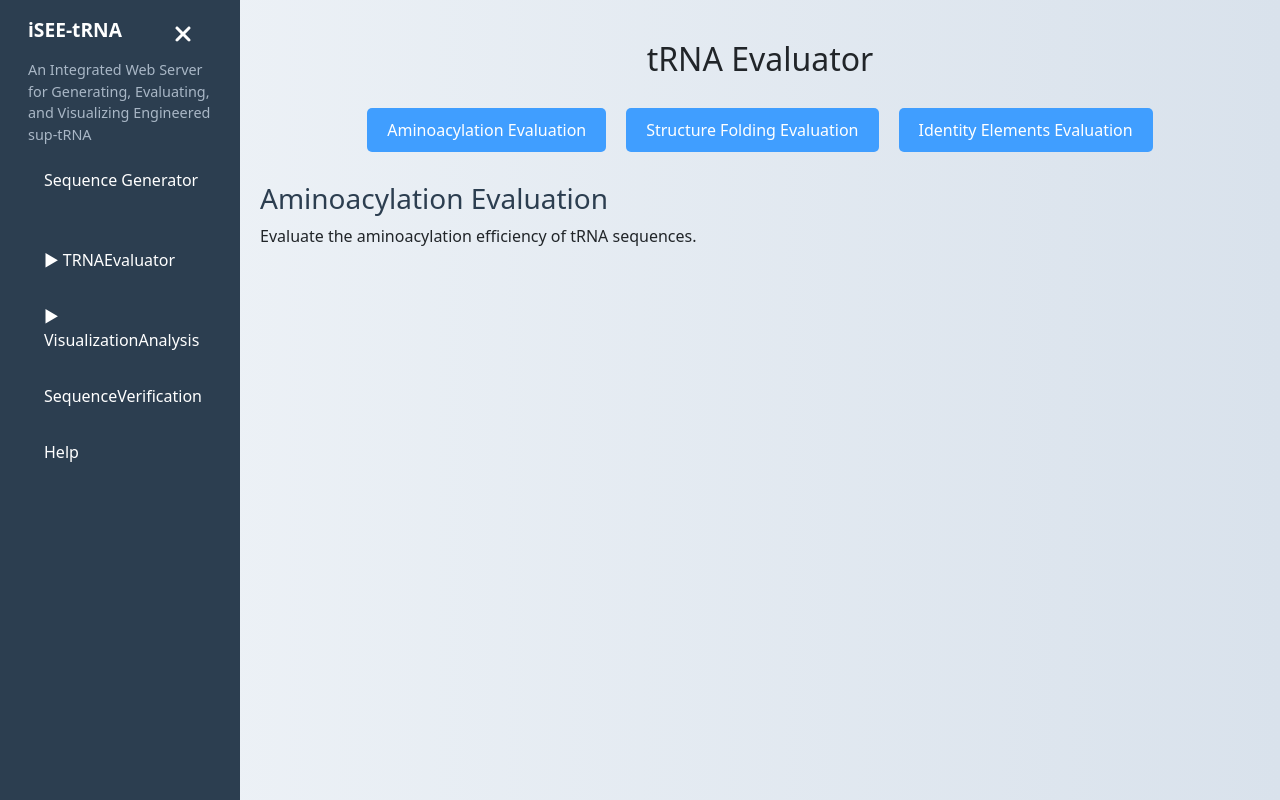
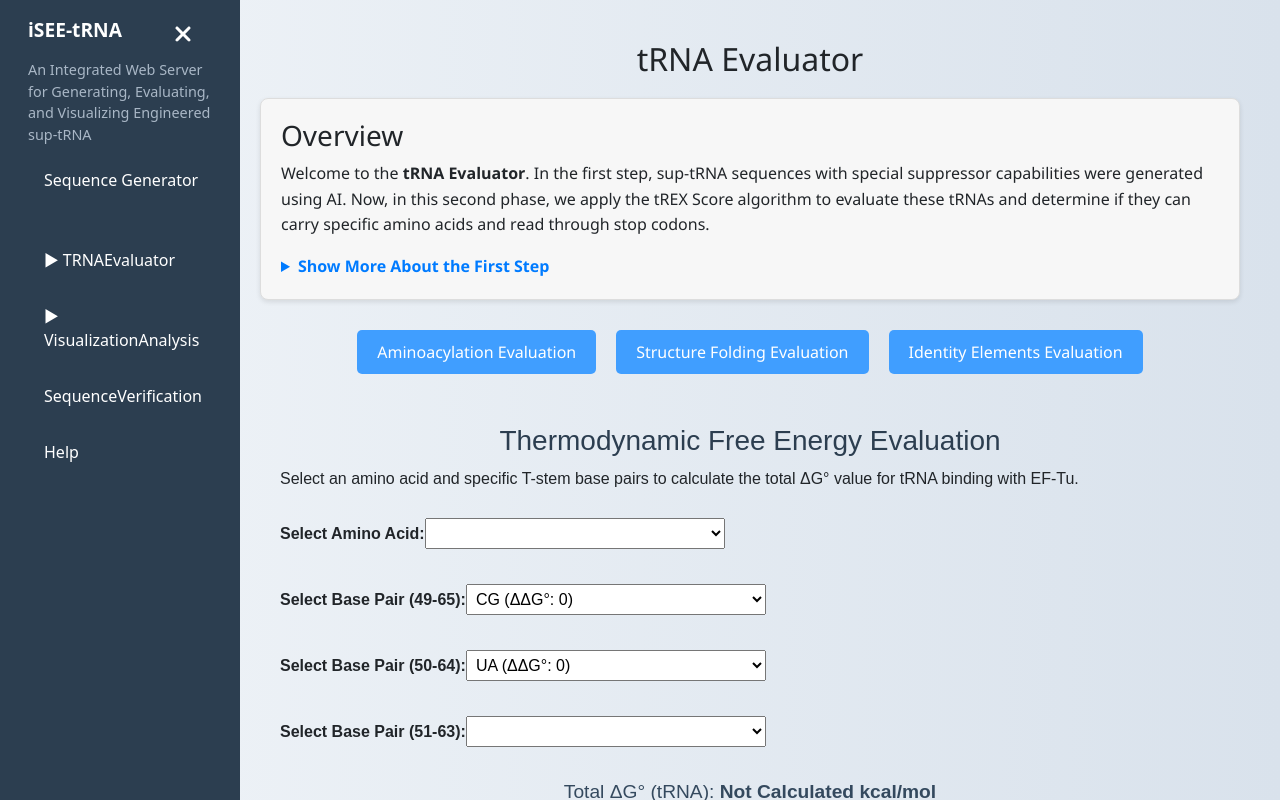
Before and after one commit to Lovelumine/AYumeRNA, a Vue app in the folder AYumeRNA-frontend/: page /trna-evaluator/aminoacylation in a window 1280 px wide. Built offline with nearby package versions, Linux system fonts and the light colour scheme; what @shene/table would draw is missing.

Commit message:
修改细节

```diff
--- a/AYumeRNA-frontend/src/pages/TRNAEvaluator/AminoacylationEvaluation.vue
+++ /dev/null
@@ -1,16 +0,0 @@
-<template>
-  <div>
-    <h3>Aminoacylation Evaluation</h3>
-    <p>Evaluate the aminoacylation efficiency of tRNA sequences.</p>
-  </div>
-</template>
-
-<script setup lang="ts">
-
-</script>
-
-<style scoped>
-h3 {
-  color: #2c3e50;
-}
-</style>
--- /dev/null
+++ b/AYumeRNA-frontend/src/pages/TRNAEvaluator/AminoacylationEvaluation/AminoacylationEvaluation.vue
@@ -0,0 +1,147 @@
+<template>
+  <div class="free-energy-evaluation">
+    <h3>Thermodynamic Free Energy Evaluation</h3>
+    <p>
+      Select an amino acid and specific T-stem base pairs to calculate the total
+      ΔG° value for tRNA binding with EF-Tu.
+    </p>
+
+    <!-- 氨基酸选择框 -->
+    <div class="amino-acid-selection">
+      <label for="amino-acid">Select Amino Acid:</label>
+      <select v-model="selectedAminoAcid" id="amino-acid">
+        <option
+          v-for="aa in aminoAcids"
+          :key="aa.name"
+          :value="aa.deltaG"
+        >
+          {{ aa.name }} (ΔΔG°: {{ aa.deltaG }})
+        </option>
+      </select>
+    </div>
+
+    <!-- 三个T-stem碱基对选择框 -->
+    <div class="tstem-selection" v-for="region in tStemRegions" :key="region.region">
+      <label :for="region.region">Select Base Pair ({{ region.region }}):</label>
+      <select v-model="selectedPairs[region.region]" :id="region.region">
+        <option
+          v-for="pair in region.pairs"
+          :key="pair.position"
+          :value="pair.deltaG"
+        >
+          {{ pair.position }} (ΔΔG°: {{ pair.deltaG }})
+        </option>
+      </select>
+    </div>
+
+    <!-- 计算并显示总的 ΔG° -->
+    <div class="result">
+      <p>
+        Total ΔG° (tRNA): <strong>{{ calculateTotalDeltaG() ?? 'Not Calculated' }} kcal/mol</strong>
+      </p>
+    </div>
+  </div>
+</template>
+
+<script setup lang="ts">
+import { ref } from 'vue'
+
+// 氨基酸与 ΔΔG°(aa) 数据
+const aminoAcids = [
+  { name: 'Glu', deltaG: 2.8 },
+  { name: 'Asp', deltaG: 1.9 },
+  { name: 'Ala', deltaG: 1.4 },
+  { name: 'Gly', deltaG: 0.7 },
+  { name: 'Gln', deltaG: -1.4 },
+  { name: 'Trp', deltaG: -1.1 }
+]
+
+// T-stem 三个区域的碱基对及 ΔΔG° 数据
+const tStemRegions = [
+  {
+    region: '49-65',
+    pairs: [
+      { position: 'CG', deltaG: 0.0 },
+      { position: 'UA', deltaG: -0.2 },
+      { position: 'GC', deltaG: -0.5 },
+      { position: 'AU', deltaG: -0.4 },
+      { position: 'GU', deltaG: -0.9 }
+    ]
+  },
+  {
+    region: '50-64',
+    pairs: [
+      { position: 'GU', deltaG: 1.4 },
+      { position: 'GC', deltaG: 0.4 },
+      { position: 'UA', deltaG: 0.0 },
+      { position: 'AU', deltaG: -0.2 }
+    ]
+  },
+  {
+    region: '51-63',
+    pairs: [
+      { position: 'AU', deltaG: 0.1 },
+      { position: 'UG', deltaG: 0.2 },
+      { position: 'GC', deltaG: -0.5 },
+      { position: 'AC', deltaG: -0.8 },
+      { position: 'GC', deltaG: -1.0 }
+    ]
+  }
+]
+
+// 响应式数据
+const selectedAminoAcid = ref<number | null>(null)
+const selectedPairs = ref<Record<string, number>>({
+  '49-65': 0.0,
+  '50-64': 0.0,
+  '51-63': 0.0
+})
+
+// 计算 ΔG°(total)
+const calculateTotalDeltaG = () => {
+  const aminoAcidG = selectedAminoAcid.value
+  const tStemG = Object.values(selectedPairs.value).reduce((a, b) => a + b, 0)
+
+  if (aminoAcidG !== null) {
+    return (aminoAcidG + tStemG).toFixed(2)
+  } else {
+    return null
+  }
+}
+</script>
+
+<style scoped>
+.free-energy-evaluation {
+  padding: 20px;
+  font-family: Arial, sans-serif;
+}
+
+h3 {
+  text-align: center;
+  color: #2c3e50;
+}
+
+label {
+  font-weight: bold;
+}
+
+select {
+  margin: 10px 0;
+  padding: 5px;
+  width: 100%;
+  max-width: 300px;
+  font-size: 1em;
+}
+
+.result {
+  margin-top: 20px;
+  font-size: 1.2em;
+  text-align: center;
+  color: #34495e;
+}
+
+.amino-acid-selection,
+.tstem-selection {
+  margin-bottom: 15px;
+}
+</style>
--- a/AYumeRNA-frontend/src/pages/TRNAEvaluator/IdentityElementsEvaluation/IdentityElementsEvaluation.vue
+++ b/AYumeRNA-frontend/src/pages/TRNAEvaluator/IdentityElementsEvaluation/IdentityElementsEvaluation.vue
@@ -1,40 +1,22 @@
 <!-- src/pages/TReXScore/TRNACompatibilityEvaluator.vue -->
 <template>
   <div class="site--main">
-    <h2 class="title">tRNACompatibility Evaluator</h2>
-    <p class="description">
-      Welcome to the <strong>tRNACompatibility Evaluator</strong>. In the first step, we used AI to generate novel sup-tRNA sequences. Now, we will evaluate these sequences to determine whether they can carry specific amino acids and read through stop codons.
-    </p>
+    <div class="info-box">
+  <h3>Evaluating tRNA Identity Elements with tREX Score</h3>
+  <p>
+    Identity elements are critical sequence and structural features in tRNAs that determine their recognition by aminoacyl-tRNA synthetases (aaRSs) and their ability to carry specific amino acids. Proper identification of these elements is essential to evaluate whether a generated sup-tRNA sequence can function correctly in translation, including the suppression of stop codons.
+  </p>
 
-    <div class="info-box">
-  <h3>Overview</h3>
   <p>
-    In the first step, sup-tRNA sequences with special suppressor capabilities were generated using AI. Now, in this second phase, we apply the tREX Score algorithm to evaluate these tRNAs and determine if they can carry specific amino acids and read through stop codons.
+    To assess the identity elements of generated sup-tRNA sequences, we use the <strong>tREX Score</strong> algorithm. This scoring method compares candidate tRNAs against consensus templates derived from validated reference tRNA datasets to identify conserved positions critical for amino acid binding and identity recognition.
   </p>
 
   <details class="details-box">
     <summary class="details-summary">
-      Show More About the First Step
+      Show More About the Evaluation Process
     </summary>
-    <div class="details-content">
-      <h4>Step 1: Generating sup-tRNA Sequences</h4>
-      <p>
-        In the first step, computational models and reference datasets were used to generate new sup-tRNA sequences with potential stop codon suppression capabilities. At this stage, the specific amino acids they carry were not yet determined. These sequences serve as candidates for further evaluation in this phase.
-      </p>
-    </div>
-  </details>
-</div>
 
-<div class="info-box">
-  <h3>Step 2: Evaluating tRNAs with tREX Score</h3>
-  <p>
-    To determine whether the generated sup-tRNA sequences can carry specific amino acids and suppress stop codons, we use the tREX Score algorithm. This process aligns candidate tRNAs against consensus templates derived from reference tRNA datasets.
-  </p>
-  <details class="details-box">
-    <summary class="details-summary">
-      Show More About the Second Step
-    </summary>
-    <p>The reference datasets for scoring are:</p>
+    <p>The reference datasets for scoring identity elements are as follows:</p>
     <ul>
       <li>
         Ala (Alanine):
@@ -109,13 +91,15 @@
         >
       </li>
     </ul>
+
     <p>
-      These files contain template tRNA sequences used to generate a consensus template and identify conserved positions.
+      These files contain consensus tRNA sequences used to align and identify conserved nucleotide positions contributing to tRNA identity.
     </p>
 
     <p>
-      After performing a multiple sequence alignment (MSA) on the templates, we define:
+      After performing a multiple sequence alignment (MSA) on the templates, the following scoring formulas are applied:
     </p>
+
     <img
       src="https://minio.lumoxuan.cn/ayumerna/picture/formula_1.png"
       alt="Formula 1"
@@ -123,7 +107,7 @@
     />
 
     <p>
-      For each test sequence, after aligning it to the consensus sequence, each conserved position <math>i ∈ C</math> is scored as follows:
+      For each test tRNA sequence, conserved positions <math>i ∈ C</math> are scored as follows:
     </p>
     <img
       src="https://minio.lumoxuan.cn/ayumerna/picture/formula_2.png"
@@ -131,15 +115,18 @@
       class="formula-image-2"
     />
 
-    <p>Finally, the tREX Score is computed as:</p>
+    <p>
+      Finally, the cumulative tREX Score is computed as:
+    </p>
     <img
       src="https://minio.lumoxuan.cn/ayumerna/picture/formula_3.png"
       alt="Formula 3"
       class="formula-image-3"
     />
   </details>
+
   <p>
-    A positive tREX Score indicates that the tRNA may carry a specific amino acid and possess suppressor properties, making it a true sup-tRNA capable of decoding stop codons.
+    A <strong>positive tREX Score</strong> indicates that the generated tRNA likely possesses the correct identity elements to carry a specific amino acid and function as a suppressor tRNA (sup-tRNA). These tRNAs are capable of decoding stop codons and participating in protein synthesis with the desired amino acid specificity.
   </p>
 </div>
 
--- /dev/null
+++ b/AYumeRNA-frontend/src/pages/TRNAEvaluator/StructureFoldingEvaluation/StructureFoldingEvaluation.vue
@@ -0,0 +1,3 @@
+<template>
+  q1
+</template>
--- a/AYumeRNA-frontend/src/pages/TRNAEvaluator/TRNAEvaluator.vue
+++ b/AYumeRNA-frontend/src/pages/TRNAEvaluator/TRNAEvaluator.vue
@@ -1,6 +1,24 @@
 <template>
-  <div >
+  <div class="site--main">
     <h2 class="trna-evaluator">tRNA Evaluator</h2>
+    <div class="info-box">
+  <h3>Overview</h3>
+  <p>
+    Welcome to the <strong>tRNA Evaluator</strong>. In the first step, sup-tRNA sequences with special suppressor capabilities were generated using AI. Now, in this second phase, we apply the tREX Score algorithm to evaluate these tRNAs and determine if they can carry specific amino acids and read through stop codons.
+  </p>
+
+  <details class="details-box">
+    <summary class="details-summary">
+      Show More About the First Step
+    </summary>
+    <div class="details-content">
+      <h4>Step 1: Generating sup-tRNA Sequences</h4>
+      <p>
+        In the first step, computational models and reference datasets were used to generate new sup-tRNA sequences with potential stop codon suppression capabilities. At this stage, the specific amino acids they carry were not yet determined. These sequences serve as candidates for further evaluation in this phase.
+      </p>
+    </div>
+  </details>
+</div>
     <div class="buttons">
       <router-link to="/trna-evaluator/aminoacylation">
         <button class="btn">Aminoacylation Evaluation</button>
@@ -22,6 +40,22 @@
 </script>
 
 <style scoped>
+
+.site--main {
+  padding-right: 20px;
+  font-family: 'Segoe UI', Tahoma, Geneva, Verdana, sans-serif;
+  line-height: 1.6;
+
+  margin: 0 auto;
+}
+
+.description {
+  font-size: 1.2em;
+  text-align: center;
+  margin-bottom: 30px;
+  color: #555;
+}
+
 .trna-evaluator {
   text-align: center;
   margin: 20px;
@@ -46,4 +80,62 @@
 .btn:hover {
   background-color: #66b1ff;
 }
+
+.info-box {
+  background: #f7f7f7;
+  border: 1px solid #ddd;
+  border-radius: 8px;
+  padding: 20px;
+  margin-bottom: 20px;
+  box-shadow: 0 2px 5px rgba(0, 0, 0, 0.1);
+}
+
+.select-box {
+  padding: 8px;
+  margin-top: 10px;
+  border-radius: 4px;
+  border: 1px solid #ccc;
+  width: 100%;
+  max-width: 200px;
+}
+
+.parameters-container {
+  background: #f7f7f7;
+  border: 1px solid #ddd;
+  border-radius: 8px;
+  padding: 20px;
+  margin-bottom: 20px;
+  box-shadow: 0 2px 5px rgba(0, 0, 0, 0.1);
+}
+
+.parameters-container h3 {
+  margin-bottom: 10px;
+  color: #333;
+}
+
+.parameters-container p {
+  margin: 8px 0;
+  color: #555;
+}
+
+.details-box {
+  margin-top: 10px;
+  cursor: pointer;
+}
+
+.details-summary {
+  font-weight: bold;
+  color: #007bff;
+  outline: none;
+  font-size: 1em;
+}
+
+.details-summary:hover {
+  text-decoration: underline;
+}
+
+.details-content {
+  margin-top: 10px;
+  color: #555;
+}
 </style>
--- a/AYumeRNA-frontend/src/router/index.ts
+++ b/AYumeRNA-frontend/src/router/index.ts
@@ -7,8 +7,8 @@ import SecondaryStructure from '../pages/ResultAnalysis/SecondaryStructure/Secon
 import TertiaryStructure from '../pages/ResultAnalysis/TertiaryStructure/TertiaryStructure.vue'
 import SequenceVerification from '../pages/SequenceVerification/SequenceVerification.vue'
 import TRNAEvaluator from '../pages/TRNAEvaluator/TRNAEvaluator.vue'
-import AminoacylationEvaluation from '../pages/TRNAEvaluator/AminoacylationEvaluation.vue'
-import StructureFoldingEvaluation from '../pages/TRNAEvaluator/StructureFoldingEvaluation.vue'
+import AminoacylationEvaluation from '../pages/TRNAEvaluator/AminoacylationEvaluation/AminoacylationEvaluation.vue'
+import StructureFoldingEvaluation from '../pages/TRNAEvaluator/StructureFoldingEvaluation/StructureFoldingEvaluation.vue'
 import IdentityElementsEvaluation from '../pages/TRNAEvaluator/IdentityElementsEvaluation/IdentityElementsEvaluation.vue'
 
 const routes = [
```
Also changed, not shown: AYumeRNA-frontend/src/pages/TRNAEvaluator/StructureFoldingEvaluation.vue (deleted, +0 -15 lines).
